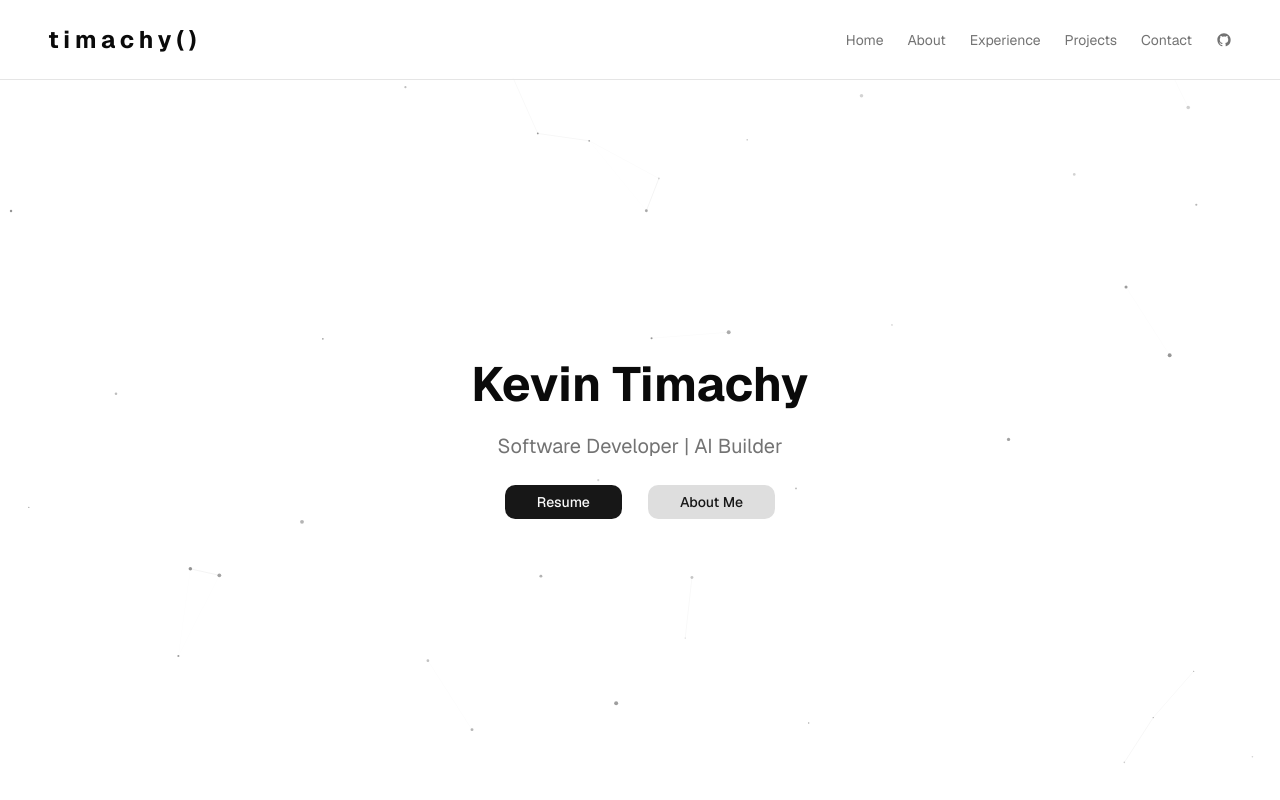
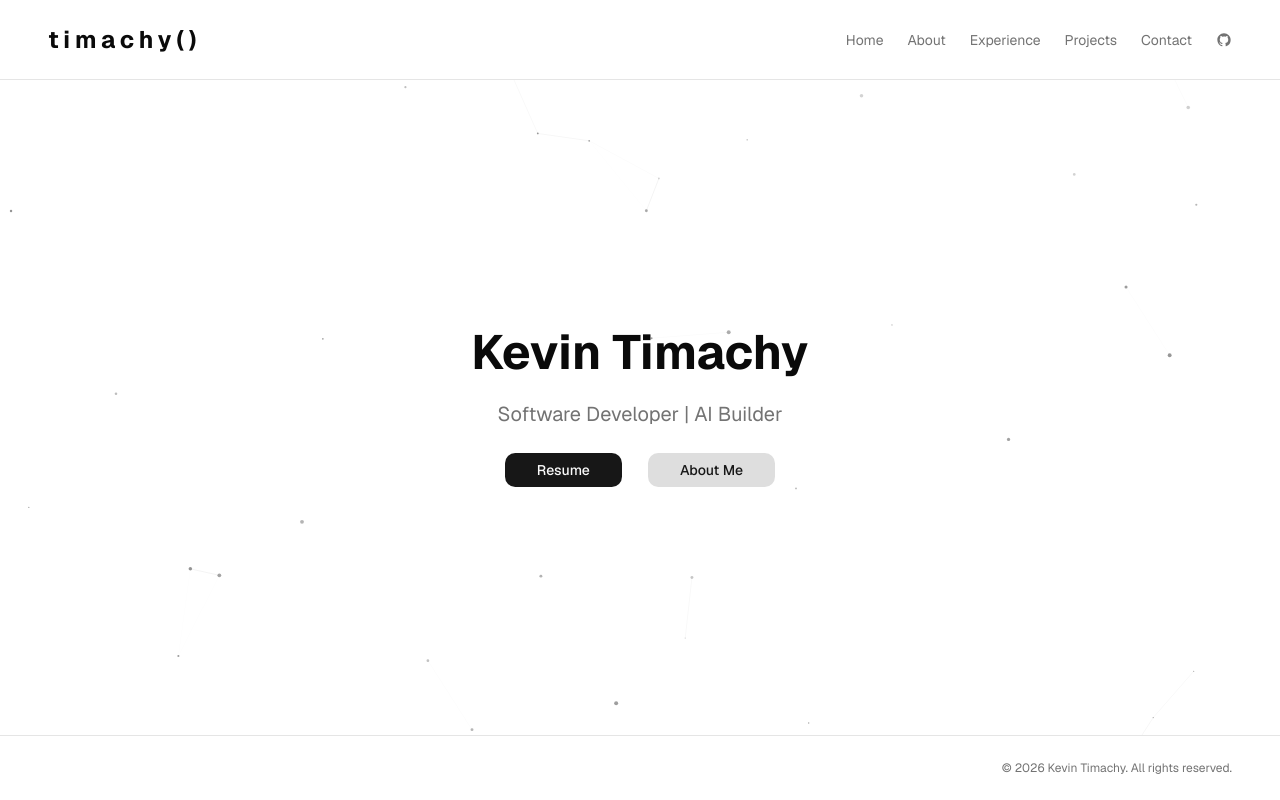
Before and after one commit to kevintimachy/portfolio, a Next.js app: page / in a window 1280 px wide. Built offline with nearby package versions, Linux system fonts and the light colour scheme.

Commit message:
Styled nav and added a footer

```diff
--- a/app/layout.tsx
+++ b/app/layout.tsx
@@ -2,6 +2,7 @@ import type { Metadata } from "next";
 import { Geist, Geist_Mono } from "next/font/google";
 import "./globals.css";
 import Navbar from "@/components/Navbar";
+import Footer from "@/components/Footer";
 import ParticlesBackground from "@/components/ParticlesBackground";
 import { ThemeProvider } from "next-themes";
 
@@ -36,6 +37,7 @@ export default function RootLayout({
           <main className="flex flex-1">
             {children}
           </main>
+          <Footer />
         </ThemeProvider>
       </body>
     </html>
--- /dev/null
+++ b/components/Footer.tsx
@@ -0,0 +1,11 @@
+export default function Footer() {
+    return (
+        <footer className="border-t px-6 sm:px-12 py-6 bg-background">
+            <div className="flex justify-end">
+                <span className="text-xs text-muted-foreground">
+                    © {new Date().getFullYear()} Kevin Timachy. All rights reserved.
+                </span>
+            </div>
+        </footer>
+    );
+}
--- a/components/Navbar.tsx
+++ b/components/Navbar.tsx
@@ -33,7 +33,7 @@ export default function Navbar() {
 
     return (
         <>
-            <nav className="bg-background/95 sticky top-0 z-50 h-20 border-b px-6 sm:px-12 backdrop-blur">
+            <nav className="bg-background sticky top-0 z-50 h-20 border-b px-6 sm:px-12">
                 <div className="flex h-full items-center justify-between gap-4">
                     <Link href="/" className="m-0 text-2xl leading-none font-bold tracking-[0.2em] text-foreground hover:text-muted-foreground transition-colors duration-200">
                         timachy()
```
